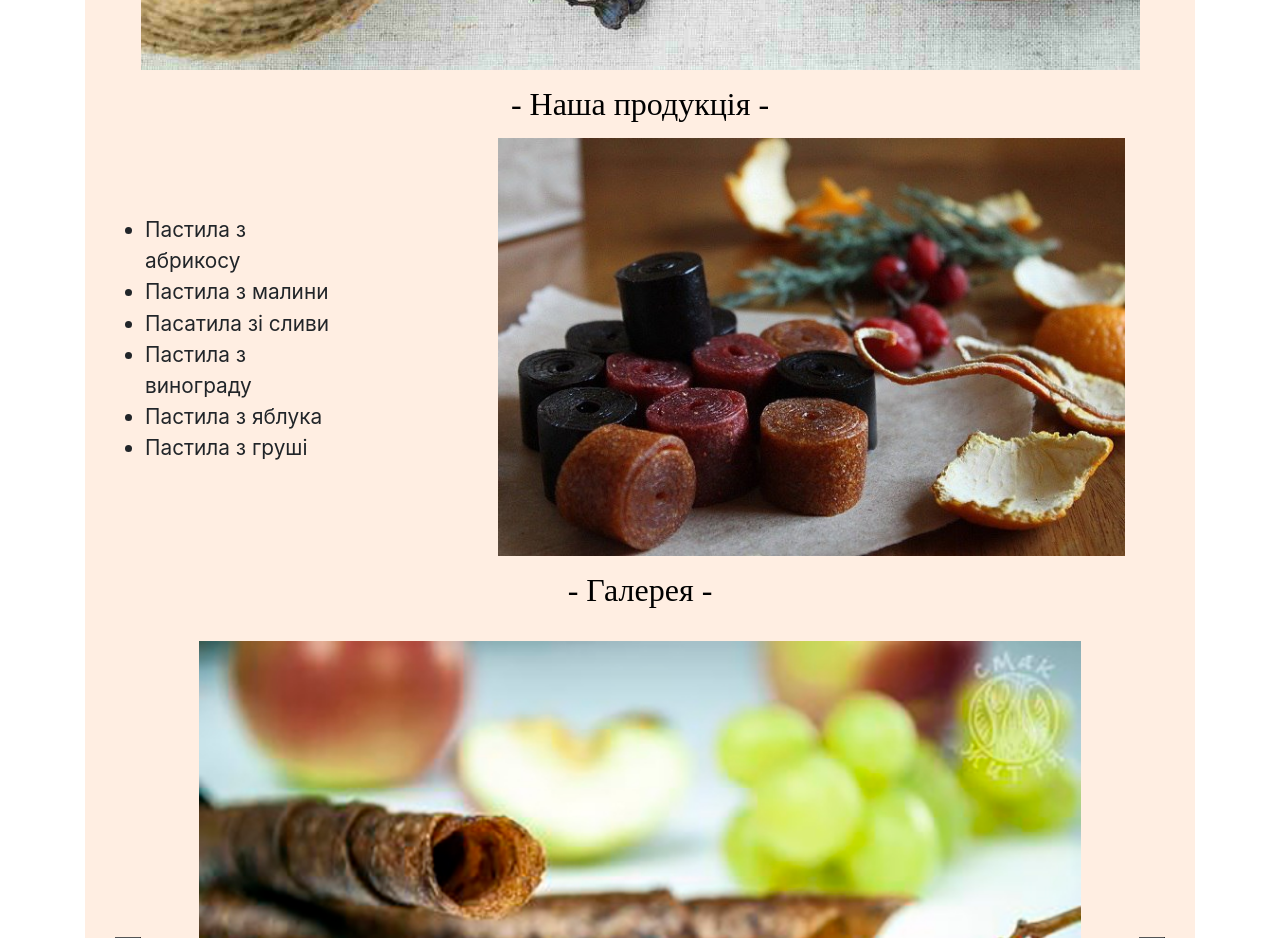
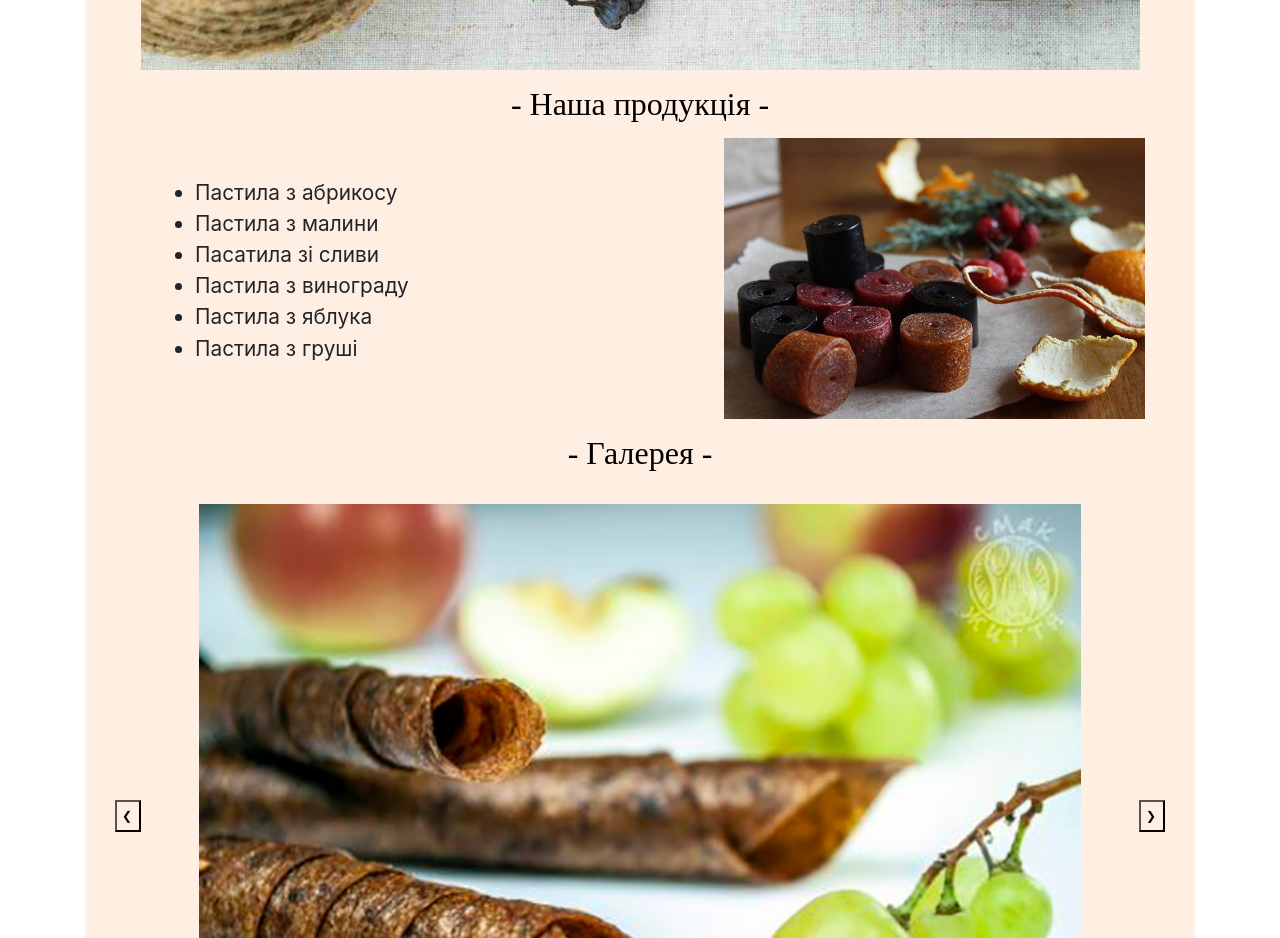
Before and after one commit to Liudmila-Sheremet/lapastilla, a plain HTML site: page index.html in a window 1280 px wide. Shown: the part 2320-3258 px from the top of the page. Drawn offline with nearby package versions, Linux system fonts and the light colour scheme.

Commit message:
css sdded

```diff
--- a/css/index.css
+++ b/css/index.css
@@ -81,34 +81,28 @@ main .product-pluses h2 {
 .our-products {
     width: 100%;
     background: rgba(255, 238, 226);
-    display: flex;
-    align-items: center;
-
+    padding-right: 50px;
+    padding-left: 50px;
 
 }
 
 
-@media screen and (max-width: 320px) {
-  .our-products  {
-    flex-direction: column;
-  }
+@media (min-width: 770px) {
+    .our-products {
+    display: flex;
+    align-items: center;
+    justify-content: center;
+    }
 }
 
-.new-year-pastila {
+.new-year-pastila-img {
     width: 100%;
-    padding-right: 70px;
-
-}
-.new-year-pastila-img {
-
-    width: 100%;
-
-}
+       }
 
 .our-products-list {
 
     font-size: 1.3rem;
-    width: 60%;
+    width: 90%;
     padding-left: 30px;
 }
 
--- a/css/products.css
+++ b/css/products.css
@@ -78,3 +78,4 @@
     .product-list {
         grid-template-columns: repeat(3, 1fr);
     }
+}
```
